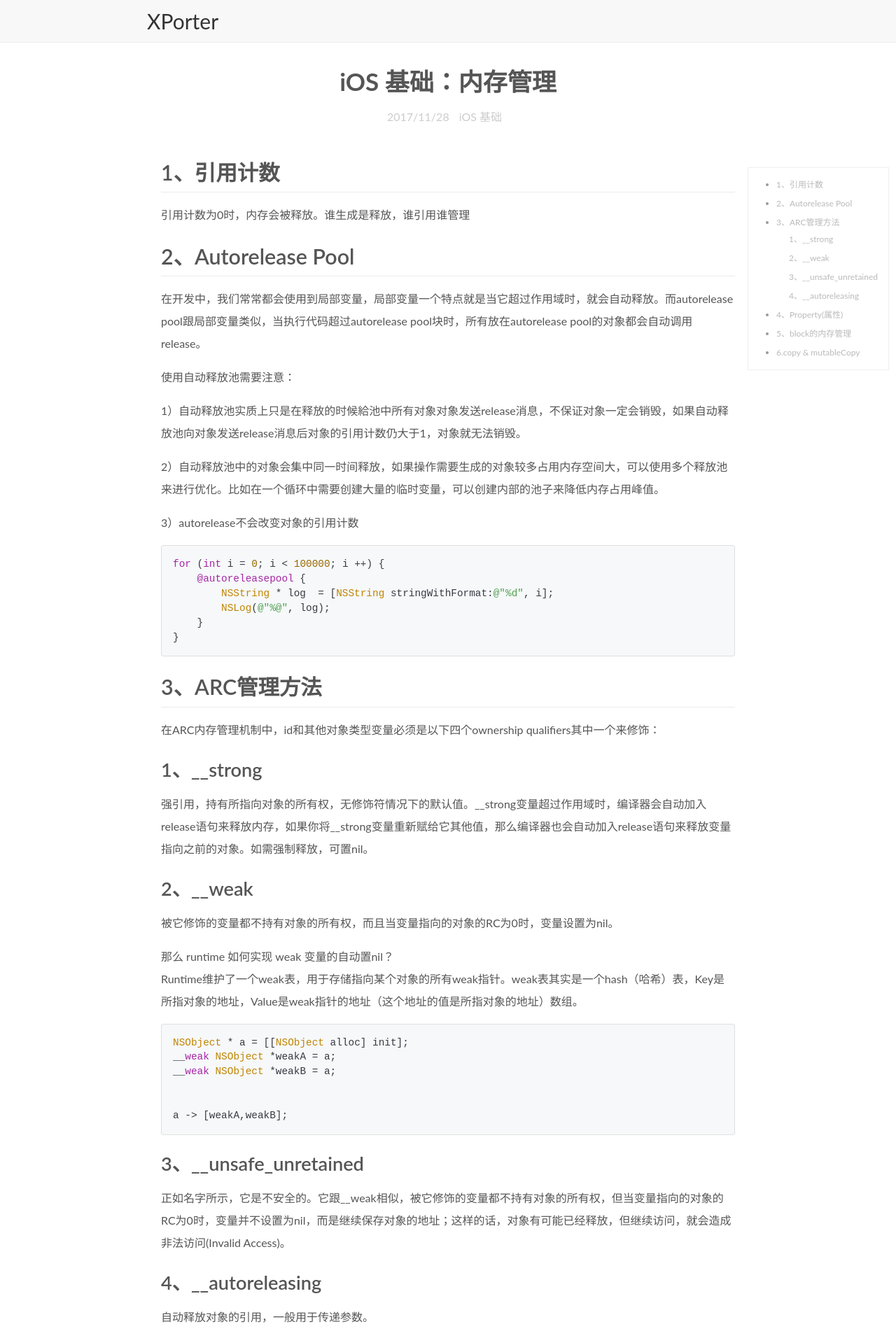
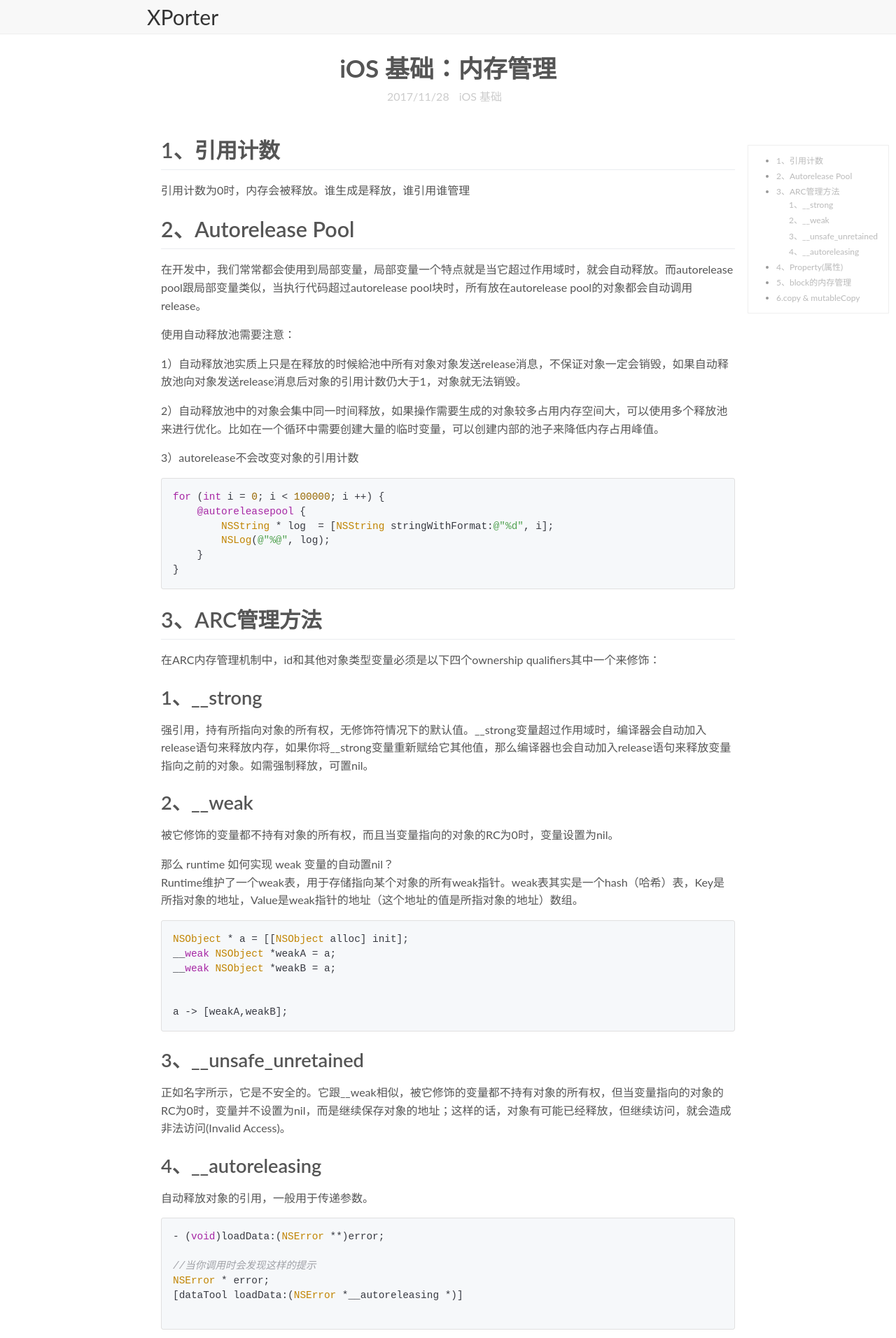
Before and after one commit to nyzhanggy/dulldevil.github.io, a Jekyll site: the page built from _posts/base/2017-11-28-iOS 内存管理.md, in a window 1280 px wide. Shown: the top 1912 px of the page at 70% size. Built offline with Jekyll 4.4.1, drawn with Linux system fonts in a browser that asks for light colours; some of the changed text lies outside the part shown.

Commit message:
修改文字格式

````diff
--- a/_posts/base/2017-11-28-iOS 内存管理.md
+++ b/_posts/base/2017-11-28-iOS 内存管理.md
@@ -78,13 +78,9 @@ NSError * error;
 
 ```
 int main(int argc, char * argv[]) {
-
     @autoreleasepool {
-
         return UIApplicationMain(argc, argv, nil, NSStringFromClass([AppDelegate class]));
-
     }
-
 }
 ```
 
--- a/assets/css/common.css
+++ b/assets/css/common.css
@@ -1,8 +1,8 @@
 body,html { margin: 0; width:100vw;overflow-x:hidden;}
 
-html { font-family: Lato,"PingFang SC","Microsoft YaHei",sans-serif;text-rendering: optimizeLegibility;-webkit-font-smoothing: antialiased; font-weight: 400;}
+html { font-family: Lato,"PingFang SC","Microsoft YaHei",sans-serif;text-rendering: optimizeLegibility; font-weight: 400;}
 
-body { font-size: 16px; line-height: 2; color: #555; background-color: #fff; }
+body { font-size: 16px; line-height: 1.6; color: #555; background-color: #fff; }
 
 
 h1, h2, h3, h4, h5, h6 { margin-top: 0; margin-bottom: 0; }
````
Also changed, not shown: other parts of _posts/base/2017-11-28-iOS 内存管理.md (+1 -3 lines).
